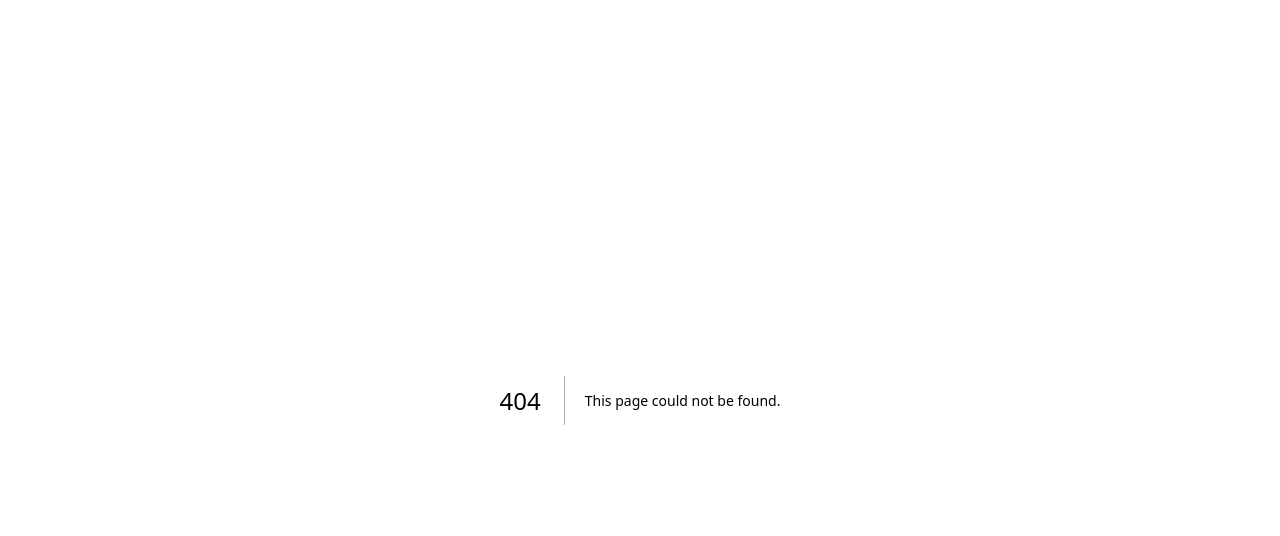
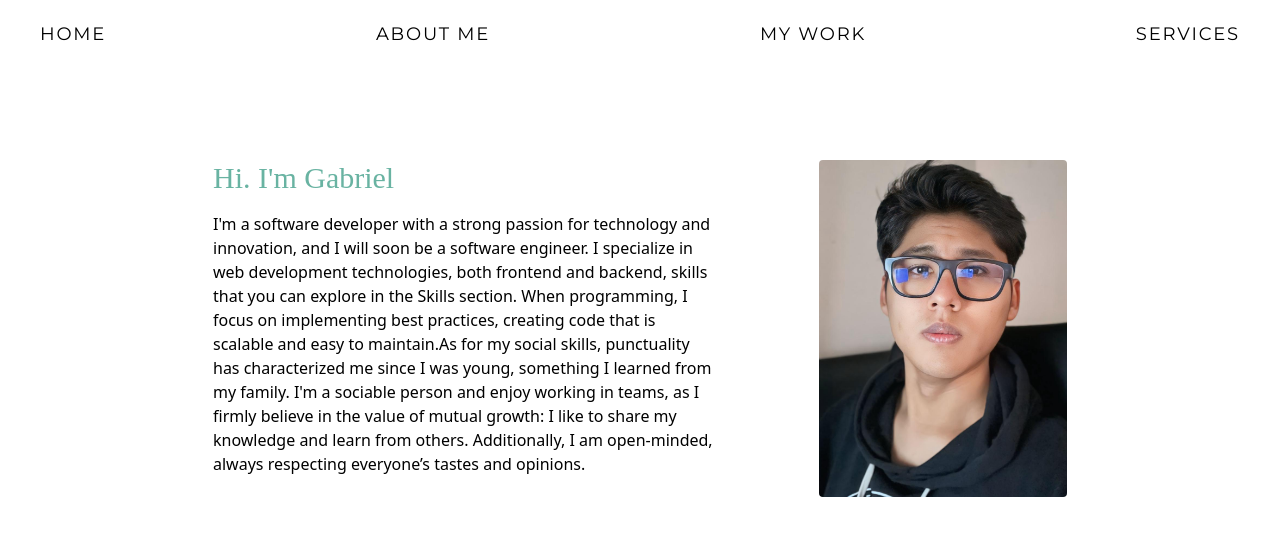
Before and after one commit to NunezGabriel/gabo-na, a Next.js app: page /aboutMe in a window 1280 px wide. Before the commit this address had no page. Shown: the top 536 px of the page. Built offline with nearby package versions, Linux system fonts and the light colour scheme; a web font is replaced by a local one.

Commit message:
add: first step to about me

```diff
--- /dev/null
+++ b/src/app/aboutMe/page.js
@@ -0,0 +1,48 @@
+"use client";
+
+import Image from "next/image";
+import NavbarComponent from "@/components/NavbarComponent";
+import { Avatar } from "flowbite-react";
+
+const AboutMe = () => {
+  return (
+    <div>
+      <NavbarComponent />
+      <section className="mx-auto max-w-[1000px] flex flex-col md:flex-row md:justify-around p-8 gap-6">
+        <div className="max-w-[500px]">
+          <h1 className="myFont2 text-3xl mb-4 text-[#69b3a2] font-medium">
+            Hi. I'm Gabriel
+          </h1>
+          <p className="max-w-300px">
+            I'm a software developer with a strong passion for technology and
+            innovation, and I will soon be a software engineer. I specialize in
+            web development technologies, both frontend and backend, skills that
+            you can explore in the Skills section. When programming, I focus on
+            implementing best practices, creating code that is scalable and easy
+            to maintain.As for my social skills, punctuality has characterized
+            me since I was young, something I learned from my family. I'm a
+            sociable person and enjoy working in teams, as I firmly believe in
+            the value of mutual growth: I like to share my knowledge and learn
+            from others. Additionally, I am open-minded, always respecting
+            everyone’s tastes and opinions.
+          </p>
+        </div>
+        <Avatar
+          img={(props) => (
+            <Image
+              alt=""
+              height="248"
+              referrerPolicy="no-referrer"
+              src="/myFace.jpg"
+              width="248"
+              {...props}
+            />
+          )}
+          size="2xl"
+        />
+      </section>
+    </div>
+  );
+};
+
+export default AboutMe;
```
Also changed, not shown: public/myFace.jpg (added).
